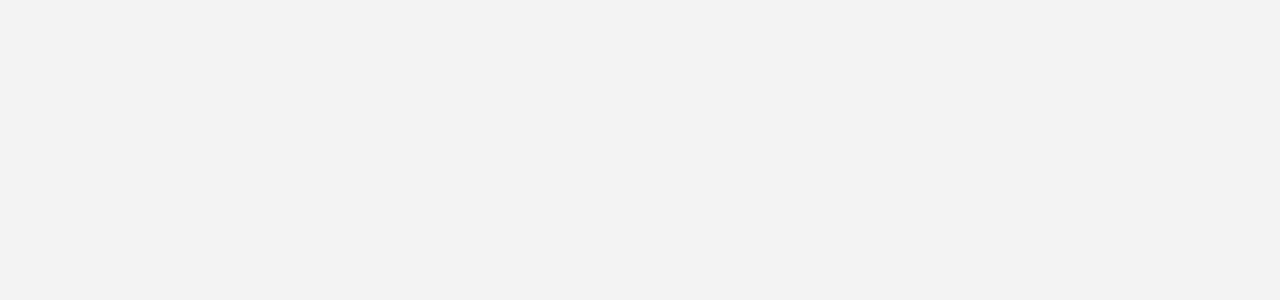
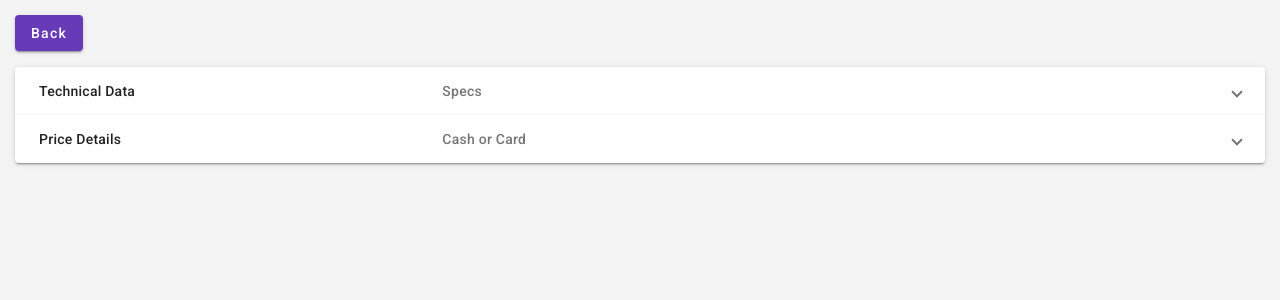
Before and after one commit to manu-bulboaca/car-finder, an Angular app: page /more in a window 1280 px wide. Before the commit this address led to /. Shown: the top 300 px of the page. Built offline with nearby package versions, Linux system fonts and the light colour scheme.

Commit message:
prepare exercise-3

```diff
--- a/src/app/app-routing.module.ts
+++ b/src/app/app-routing.module.ts
@@ -5,5 +5,6 @@ import {ResultsComponent} from "./results/results.component";
 export const routes: Routes = [
   { path: '', pathMatch: 'full', redirectTo: 'find' },
   { path: 'find', component: FindComponent },
-  { path: 'results', component: ResultsComponent }
+  { path: 'results', component: ResultsComponent },
+  { path: 'more', loadChildren: () => import('./more/more.module').then(module => module.MoreModule)}
 ];
--- /dev/null
+++ b/src/app/more/more-details/more-details.component.html
@@ -0,0 +1,40 @@
+<div class="accordion-container">
+  <h1 class="mat-h1">
+    <button
+            id="back-button" mat-raised-button
+            color="primary" type="button"
+            (click)="goBack()">
+      Back
+    </button>
+  </h1>
+  <mat-accordion>
+    <mat-expansion-panel>
+      <mat-expansion-panel-header>
+        <mat-panel-title>
+          Technical Data
+        </mat-panel-title>
+        <mat-panel-description>
+          Specs
+        </mat-panel-description>
+      </mat-expansion-panel-header>
+      <p><b>Fuel consumption (economy) - urban (NEDC, WLTP equivalent)</b> 7.5-8.2 l/100 km</p>
+      <p><b>Fuel consumption (economy) - extra urban (NEDC, WLTP equivalent)</b> 5.6-5.9 l/100 km</p>
+      <p><b>Fuel consumption (economy) - combined (NEDC, WLTP equivalent)</b> 6.3-6.7 l/100 km</p>
+      <p><b>CO2 emissions (NEDC, WLTP equivalent)</b>	145-155 g/km</p>
+      <p><b>Fuel Type</b> Petrol (Gasoline)</p>
+      <p><b>Acceleration</b> 0 - 100 km/h	4.8 sec</p>
+    </mat-expansion-panel>
+    <mat-expansion-panel (opened)="panelOpenState = true"
+                         (closed)="panelOpenState = false">
+      <mat-expansion-panel-header>
+        <mat-panel-title>
+          Price Details
+        </mat-panel-title>
+        <mat-panel-description>
+          Cash or Card
+        </mat-panel-description>
+      </mat-expansion-panel-header>
+      <p>Prices are available at all our dealerships!</p>
+    </mat-expansion-panel>
+  </mat-accordion>
+</div>
--- /dev/null
+++ b/src/app/more/more-details/more-details.component.scss
@@ -0,0 +1,3 @@
+.accordion-container {
+  padding: 15px;
+}
--- /dev/null
+++ b/src/app/more/more-details/more-details.component.ts
@@ -0,0 +1,17 @@
+import { Component } from '@angular/core';
+import {Router} from "@angular/router";
+
+@Component({
+  selector: 'more-details',
+  templateUrl: './more-details.component.html',
+  styleUrls: ['./more-details.component.scss']
+})
+export class MoreDetailsComponent {
+  public panelOpenState: boolean = false;
+
+  constructor(private router: Router) { }
+
+  goBack(): void {
+    this.router.navigate(['results']);
+  }
+}
--- /dev/null
+++ b/src/app/more/more.module.ts
@@ -0,0 +1,23 @@
+import { NgModule } from '@angular/core';
+import { CommonModule } from '@angular/common';
+import {RouterModule, Routes} from "@angular/router";
+import {MatExpansionModule} from '@angular/material/expansion';
+import {MoreDetailsComponent} from "./more-details/more-details.component";
+import {MatButtonModule} from "@angular/material/button";
+
+
+const MORE_ROUTES: Routes = [{ path: '', component: MoreDetailsComponent }];
+export const MORE_ROUTING = RouterModule.forChild(MORE_ROUTES);
+
+@NgModule({
+  declarations: [
+    MoreDetailsComponent
+  ],
+  imports: [
+    CommonModule,
+    MORE_ROUTING,
+    MatExpansionModule,
+    MatButtonModule,
+  ]
+})
+export class MoreModule { }
--- a/src/app/results/results.component.ts
+++ b/src/app/results/results.component.ts
@@ -33,6 +33,6 @@ export class ResultsComponent {
   }
 
   seeMore(): void {
-    // TODO
+    this.router.navigate(['more'])
   }
 }
```
